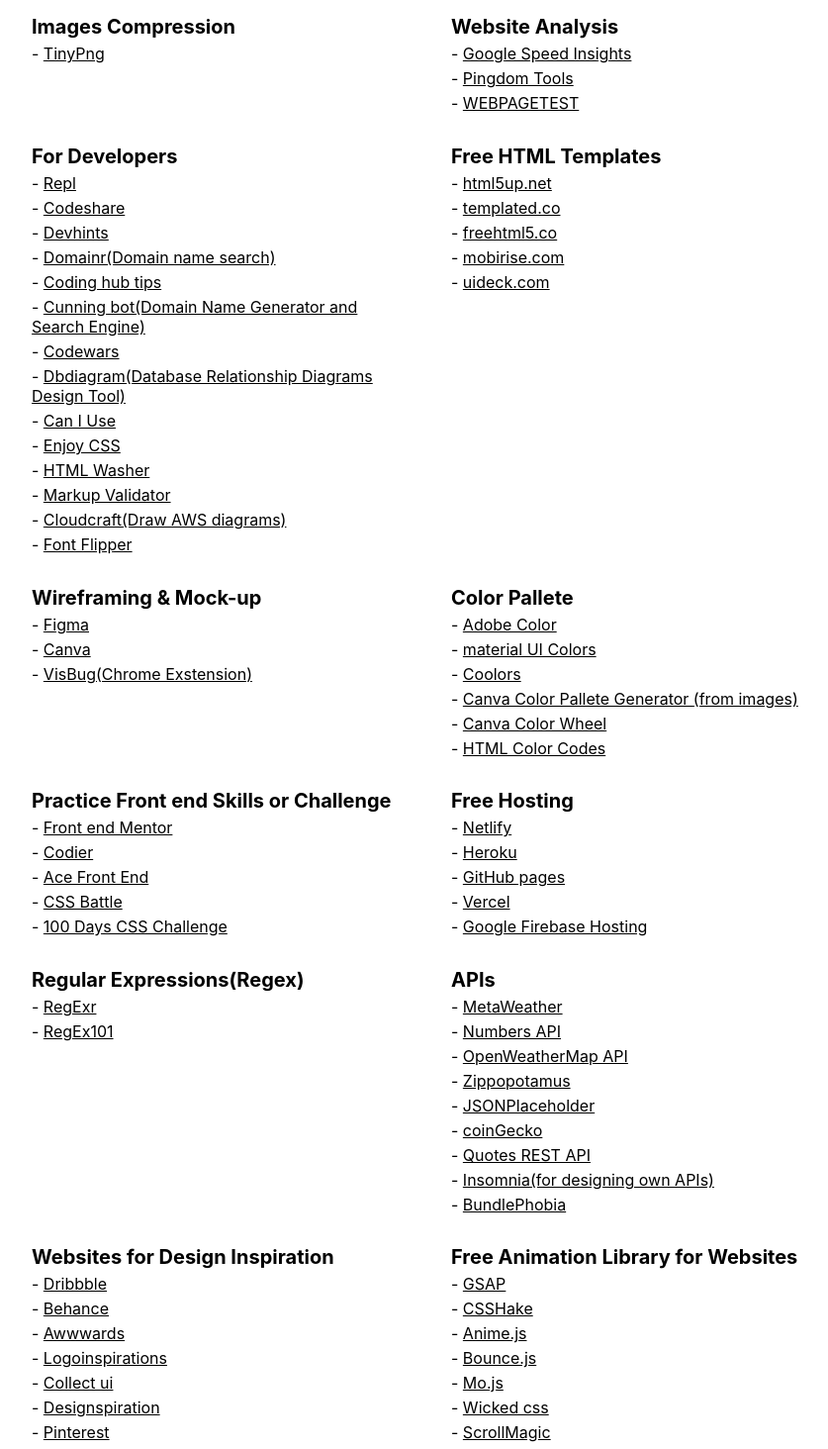
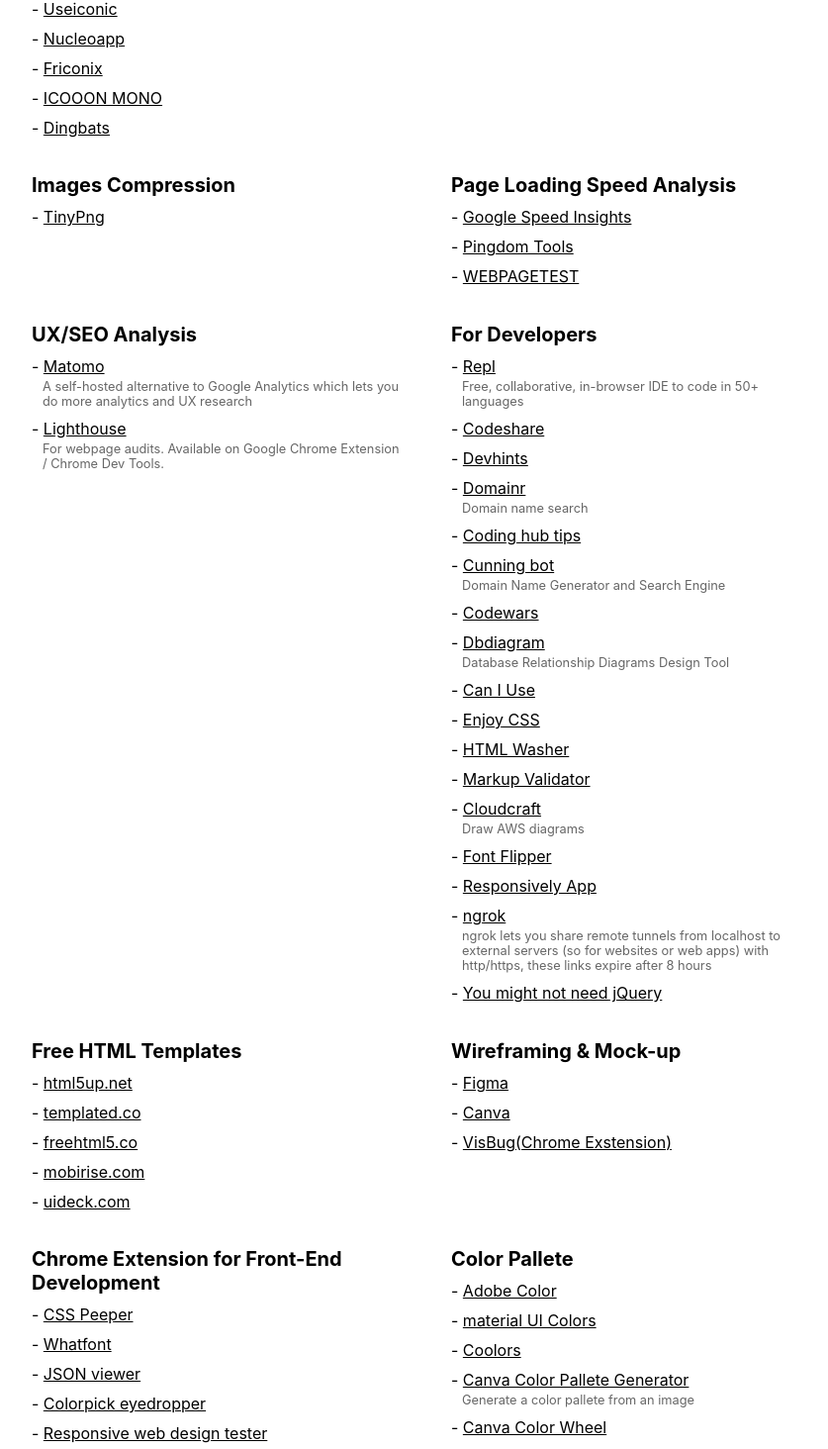
Before and after one commit to HelloTakako/DevNotes, a Next.js app: page /useful-links in a window 1280 px wide. Shown: the part 1090-2554 px from the top of the page at 99% size, without its empty margins (208-1045 px from the left). Built offline with nearby package versions, Linux system fonts and the light colour scheme.

Commit message:
add links and descriptions

```diff
--- a/pages/useful-links.js
+++ b/pages/useful-links.js
@@ -98,7 +98,7 @@
           </li>
 
           <li>
-            <h4>Website Analysis</h4>
+            <h4>Page Loading Speed Analysis</h4>
             <ul>
               <li><a href="https://developers.google.com/speed/pagespeed/insights/" rel="noopener noreferrer" target="_blank">Google Speed Insights</a></li>
               <li><a href="https://tools.pingdom.com/" rel="noopener noreferrer" target="_blank">Pingdom Tools</a></li>
@@ -107,22 +107,33 @@
           </li>
 
           <li>
+            <h4>UX/SEO Analysis</h4>
+            <ul>
+              <li><a href="https://matomo.org/" rel="noopener noreferrer" target="_blank">Matomo</a><p className="tool-desc">A self-hosted alternative to Google Analytics which lets you do more analytics and UX research</p></li>
+              <li><a href="https://chrome.google.com/webstore/detail/lighthouse/blipmdconlkpinefehnmjammfjpmpbjk" rel="noopener noreferrer" target="_blank">Lighthouse</a><p className="tool-desc">For webpage audits. Available on Google Chrome Extension / Chrome Dev Tools.</p></li>
+            </ul>
+          </li>
+
+          <li>
             <h4>For Developers</h4>
             <ul>
-              <li><a href="https://repl.it/" rel="noopener noreferrer" target="_blank">Repl</a></li>
+              <li><a href="https://repl.it/" rel="noopener noreferrer" target="_blank">Repl</a><p className="tool-desc">Free, collaborative, in-browser IDE to code in 50+ languages</p></li>
               <li><a href="https://codeshare.io/" rel="noopener noreferrer" target="_blank">Codeshare</a></li>
               <li><a href="https://devhints.io/" rel="noopener noreferrer" target="_blank">Devhints</a></li>
-              <li><a href="https://domainr.com/" rel="noopener noreferrer" target="_blank">Domainr(Domain name search)</a></li>
+              <li><a href="https://domainr.com/" rel="noopener noreferrer" target="_blank">Domainr</a><p className="tool-desc">Domain name search</p></li>
               <li><a href="https://codinghub.tips/" rel="noopener noreferrer" target="_blank">Coding hub tips</a></li>
-              <li><a href="https://cunningbot.com/" rel="noopener noreferrer" target="_blank">Cunning bot(Domain Name Generator and Search Engine)</a></li>
+              <li><a href="https://cunningbot.com/" rel="noopener noreferrer" target="_blank">Cunning bot</a><p className="tool-desc">Domain Name Generator and Search Engine</p></li>
               <li><a href="https://www.codewars.com/" rel="noopener noreferrer" target="_blank">Codewars</a></li>
-              <li><a href="https://dbdiagram.io/home" rel="noopener noreferrer" target="_blank">Dbdiagram(Database Relationship Diagrams Design Tool)</a></li>
+              <li><a href="https://dbdiagram.io/home" rel="noopener noreferrer" target="_blank">Dbdiagram</a><p className="tool-desc">Database Relationship Diagrams Design Tool</p></li>
               <li><a href="https://caniuse.com/" rel="noopener noreferrer" target="_blank">Can I Use</a></li>
               <li><a href="https://enjoycss.com/" rel="noopener noreferrer" target="_blank">Enjoy CSS</a></li>
               <li><a href="https://www.htmlwasher.com/" rel="noopener noreferrer" target="_blank">HTML Washer</a></li>
               <li><a href="https://validator.w3.org/" rel="noopener noreferrer" target="_blank">Markup Validator</a></li>
-              <li><a href="https://cloudcraft.co/" rel="noopener noreferrer" target="_blank">Cloudcraft(Draw AWS diagrams)</a></li>
+              <li><a href="https://cloudcraft.co/" rel="noopener noreferrer" target="_blank">Cloudcraft</a><p className="tool-desc">Draw AWS diagrams</p></li>
               <li><a href="https://fontflipper.com/upload" rel="noopener noreferrer" target="_blank">Font Flipper</a></li>
+              <li><a href="https://responsively.app/" rel="noopener noreferrer" target="_blank">Responsively App</a></li>
+              <li><a href="https://ngrok.com/" rel="noopener noreferrer" target="_blank">ngrok</a><p className="tool-desc">ngrok lets you share remote tunnels from localhost to external servers (so for websites or web apps) with http/https, these links expire after 8 hours</p></li>
+              <li><a href="http://youmightnotneedjquery.com/" rel="noopener noreferrer" target="_blank">You might not need jQuery</a></li>
             </ul>
           </li>
 
@@ -147,12 +158,23 @@
           </li>
 
           <li>
+            <h4>Chrome Extension for Front-End Development</h4>
+            <ul>
+              <li><a href="https://chrome.google.com/webstore/detail/css-peeper/mbnbehikldjhnfehhnaidhjhoofhpehk?hl=en" rel="noopener noreferrer" target="_blank">CSS Peeper</a></li>
+              <li><a href="https://chrome.google.com/webstore/detail/whatfont/jabopobgcpjmedljpbcaablpmlmfcogm?hl=en" rel="noopener noreferrer" target="_blank">Whatfont</a></li>
+              <li><a href="https://chrome.google.com/webstore/detail/json-viewer/gbmdgpbipfallnflgajpaliibnhdgobh" rel="noopener noreferrer" target="_blank">JSON viewer</a></li>
+              <li><a href="https://chrome.google.com/webstore/detail/colorpick-eyedropper/ohcpnigalekghcmgcdcenkpelffpdolg?hl=en" rel="noopener noreferrer" target="_blank">Colorpick eyedropper</a></li>
+              <li><a href="https://chrome.google.com/webstore/detail/mobileresponsive-web-desi/elmekokodcohlommfikpmojheggnbelo?hl=en" rel="noopener noreferrer" target="_blank">Responsive web design tester</a></li>
+            </ul>
+          </li>
+
+          <li>
             <h4>Color Pallete</h4>
             <ul>
               <li><a href="https://color.adobe.com/create/color-wheel/" rel="noopener noreferrer" target="_blank">Adobe Color</a></li>
               <li><a href="https://materialuicolors.co/" rel="noopener noreferrer" target="_blank">material UI Colors</a></li>
               <li><a href="https://coolors.co/" rel="noopener noreferrer" target="_blank">Coolors</a></li>
-              <li><a href="https://www.canva.com/colors/color-palette-generator/" rel="noopener noreferrer" target="_blank">Canva Color Pallete Generator (from images)</a></li>
+              <li><a href="https://www.canva.com/colors/color-palette-generator/" rel="noopener noreferrer" target="_blank">Canva Color Pallete Generator</a><p className="tool-desc">Generate a color pallete from an image</p></li>
               <li><a href="https://www.canva.com/colors/color-wheel/" rel="noopener noreferrer" target="_blank">Canva Color Wheel</a></li>
               <li><a href="https://htmlcolorcodes.com/" rel="noopener noreferrer" target="_blank">HTML Color Codes</a></li>
             </ul>
@@ -198,7 +220,7 @@
               <li><a href="https://jsonplaceholder.typicode.com/" rel="noopener noreferrer" target="_blank">JSONPlaceholder</a></li>
               <li><a href="https://www.coingecko.com/en" rel="noopener noreferrer" target="_blank">coinGecko</a></li>
               <li><a href="https://quotes.rest/" rel="noopener noreferrer" target="_blank">Quotes REST API</a></li>
-              <li><a href="https://insomnia.rest/" rel="noopener noreferrer" target="_blank">Insomnia(for designing own APIs)</a></li>
+              <li><a href="https://insomnia.rest/" rel="noopener noreferrer" target="_blank">Insomnia</a><p className="tool-desc">For designing own APIs</p></li>
               <li><a href="https://bundlephobia.com/" rel="noopener noreferrer" target="_blank">BundlePhobia</a></li>
             </ul>
           </li>
@@ -233,6 +255,7 @@
             <h4>Misc.</h4>
             <ul>
               <li><a href="https://carbon.now.sh/" rel="noopener noreferrer" target="_blank">carbon</a></li>
+              <li><a href="https://chrome.google.com/webstore/detail/link-to-text-fragment/pbcodcjpfjdpcineamnnmbkkmkdpajjg?hl=en" rel="noopener noreferrer" target="_blank">Link to Text Fragment</a><p className="tool-desc">Chrome Extension for sharing documentation references easier</p></li>
             </ul>
           </li>
         </ul>
@@ -269,7 +292,7 @@
           width: 47%;
         }
         .links-list>li li{
-          margin-bottom: 5px;
+          margin-bottom: 10px;
         }
         .links-list>li li:before{
           content:"- "
@@ -279,7 +302,7 @@
         }
         .links-list h4{
           font-size: 20px;
-          margin-bottom: 5px;
+          margin-bottom: 10px;
         }
         .links-list a{
           text-decoration: underline;
@@ -338,6 +361,12 @@
           text-align: center;
         }
 
+        .tool-desc {
+          font-size:80%;
+          color: #666;
+          margin: 3px 0 0 11px;
+        }
+
         @media (max-width: 600px) {
           .grid {
             width: 94%;
```
